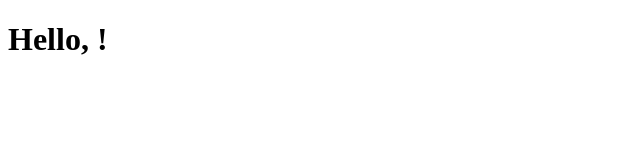
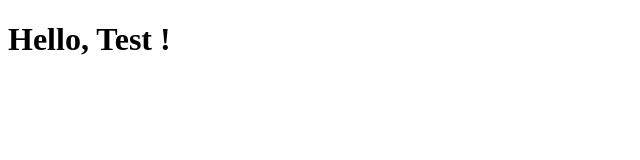
Before and after one commit to akankshd/easyapply-demo, a browser extension: page index.html in a window 1280 px wide. Shown: the whole page, without its empty margins (0-640 px from the left). Drawn offline with Linux system fonts and the light colour scheme.

Commit message:
Commit 2

```diff
--- a/index.html
+++ b/index.html
@@ -8,6 +8,6 @@
   <link rel="icon" href="favicon.png">
 </head>
 <body>
-  <h1>Hello, !</h1>
+  <h1>Hello, Test !</h1>
 </body>
 </html>
```
